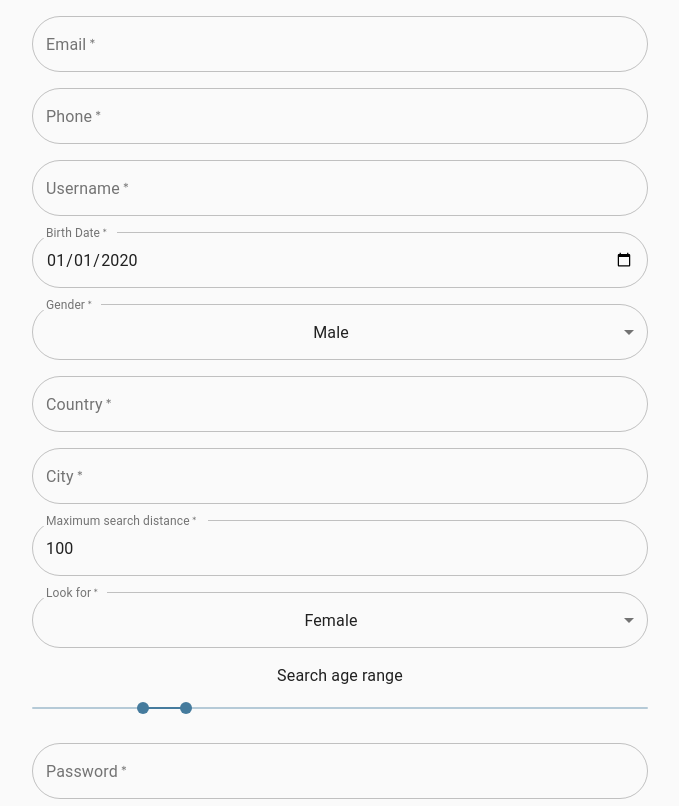
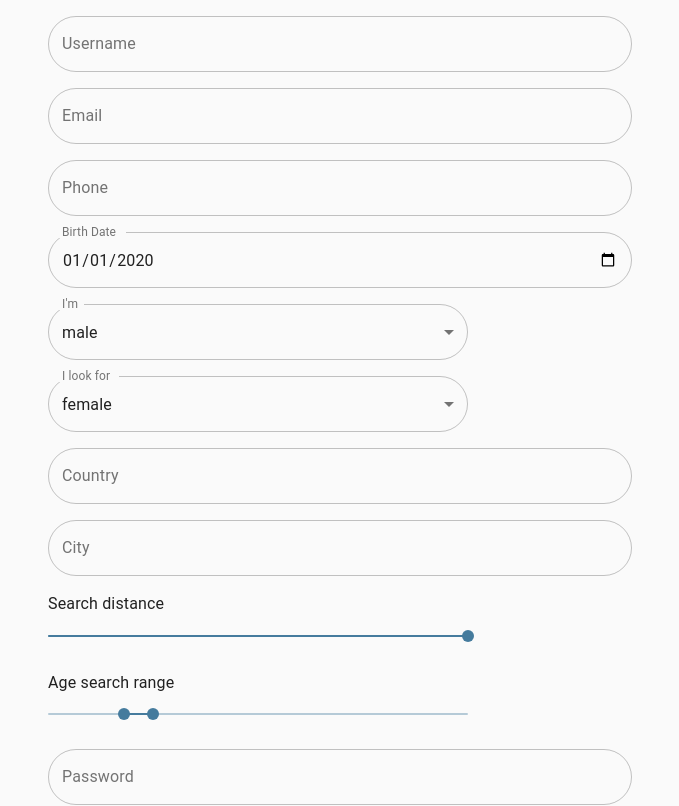
Before and after one commit to bmangust/matcha, a React (Create React App) app: page /register in a window 1280 px wide. Shown: the top 806 px of the page, without its empty margins (300-979 px from the left). Built offline with nearby package versions, Linux system fonts and the light colour scheme.

Commit message:
Refactor register to use Input component

```diff
--- a/src/App.jsx
+++ b/src/App.jsx
@@ -6,7 +6,7 @@ import { ThemeProvider } from "@material-ui/core/styles";
 import { theme } from "./theme";
 
 import LoginContainter from "./pages/Login/LoginContainer";
-import RegisterContainer from "./pages/Register/RegisterContainer";
+import Register from "./pages/Register/Register";
 import Main from "./containers/Main/Main";
 import { SnackbarProvider } from "notistack";
 import { useSelector } from "react-redux";
@@ -27,7 +27,7 @@ function App() {
             </Switch>
           ) : (
             <Switch>
-              <Route path="/register" component={RegisterContainer} exact />
+              <Route path="/register" component={Register} exact />
               <Route path="/login" component={LoginContainter} exact />
               <Route path="/">
                 <Redirect to="/login" />
--- a/src/pages/Register/Register.jsx
+++ b/src/pages/Register/Register.jsx
@@ -4,16 +4,30 @@ import { useSnackbar } from "notistack";
 import { api } from "../../axios";
 import {
   Button,
-  TextField,
-  MenuItem,
-  Typography,
-  Slider,
-  Box,
   makeStyles,
   Container,
   List,
+  ListItem,
 } from "@material-ui/core";
 import { theme } from "../../theme";
+import Input from "../../components/Input/Input";
+import {
+  changeEmail,
+  changeUsername,
+  changePhone,
+  // changeFirstName,
+  // changeLastName,
+  changeBirthDate,
+  changeGender,
+  changeCountry,
+  changeCity,
+  changeMaxDist,
+  changeLookFor,
+  changeSearchAgeRange,
+  changePassword,
+  changeConfirmPassword,
+} from "./registerSlice";
+import { useDispatch, useSelector } from "react-redux";
 
 const useStyles = makeStyles({
   Input: {
@@ -31,58 +45,44 @@ const useStyles = makeStyles({
 
 const Register = (props) => {
   const { enqueueSnackbar } = useSnackbar();
+  const dispatch = useDispatch();
   const classes = useStyles();
   const history = useHistory();
-
-  const genders = [
-    {
-      value: "male",
-      label: "Male",
-    },
-    {
-      value: "female",
-      label: "Female",
-    },
-    {
-      value: "both",
-      label: "Both",
-    },
-  ];
+  const {
+    email,
+    username,
+    password,
+    confirm,
+    birthDate,
+    phone,
+    gender,
+    country,
+    city,
+    maxDist,
+    lookFor,
+    minAge,
+    maxAge,
+  } = useSelector((state) => state.register);
 
   const onLoginHandler = (history) => {
     history.push("/login");
   };
 
-  const getDate = (timestamp) => {
-    const date = new Date(timestamp);
-    let year = date.getFullYear();
-    if (year < 10) year = "000" + year;
-    else if (year < 100) year = "00" + year;
-    else if (year < 1000) year = "0" + year;
-    else if (year > 3000) year = 3000;
-    let month = date.getMonth() + 1;
-    month = month < 10 ? "0" + month : "" + month;
-    let day = date.getDate();
-    day = day < 10 ? "0" + day : "" + day;
-    const formattedDate = `${year}-${month}-${day}`;
-    return formattedDate;
-  };
-
   const onRegisterHandler = async (e) => {
     e.preventDefault();
     const body = {
-      email: props.email,
-      username: props.username,
-      password: props.password,
-      birth_date: props.birthDate,
-      phone: props.phone,
-      gender: props.gender,
-      country: props.country,
-      city: props.city,
-      max_dist: props.maxDist,
-      look_for: props.lookFor,
-      min_age: props.minAge,
-      max_age: props.maxAge,
+      email: email,
+      username: username,
+      password: password,
+      birth_date: birthDate,
+      phone: phone,
+      gender: gender,
+      country: country,
+      city: city,
+      max_dist: maxDist,
+      look_for: lookFor,
+      min_age: minAge,
+      max_age: maxAge,
     };
     console.log(body);
     const response = await api.post("signup", body);
@@ -94,147 +94,147 @@ const Register = (props) => {
     }
   };
 
+  const inputs = [
+    {
+      name: "username",
+      type: "text",
+      label: "Username",
+      value: username,
+      onChange: (e) => {
+        dispatch(changeUsername(e.target.value));
+      },
+    },
+    // {
+    //   name: "firstName",
+    //   type: "text",
+    //   label: "First name",
+    //   value: firstName,
+    //   onChange: (e) => {
+    //     dispatch(changeFirstName(e.target.value));
+    //   },
+    // },
+    // {
+    //   name: "lastName",
+    //   type: "text",
+    //   label: "Last name",
+    //   value: lastName,
+    //   onChange: (e) => {
+    //     dispatch(changeLastName(e.target.value));
+    //   },
+    // },
+    {
+      name: "email",
+      type: "email",
+      label: "Email",
+      value: email,
+      onChange: (e) => {
+        dispatch(changeEmail(e.target.value));
+      },
+    },
+    {
+      name: "phone",
+      type: "text",
+      label: "Phone",
+      value: phone,
+      onChange: (e) => {
+        dispatch(changePhone(e.target.value));
+      },
+    },
+    {
+      name: "birthDate",
+      type: "date",
+      label: "Birth date",
+      value: birthDate,
+      onChange: (e) => {
+        dispatch(changeBirthDate(e.target.value));
+      },
+    },
+    {
+      name: "gender",
+      type: "select",
+      label: "I'm",
+      values: ["male", "female"],
+      value: gender,
+      onChange: (e) => {
+        dispatch(changeGender(e.target.value));
+      },
+    },
+    {
+      name: "lookFor",
+      type: "select",
+      label: "I look for",
+      values: ["male", "female", "both"],
+      value: lookFor,
+      onChange: (e) => {
+        dispatch(changeLookFor(e.target.value));
+      },
+    },
+    {
+      name: "country",
+      type: "text",
+      label: "Country",
+      value: country,
+      onChange: (e) => {
+        dispatch(changeCountry(e.target.value));
+      },
+    },
+    {
+      name: "city",
+      type: "text",
+      label: "City",
+      value: city,
+      onChange: (e) => {
+        dispatch(changeCity(e.target.value));
+      },
+    },
+    {
+      name: "maxDistance",
+      type: "slider",
+      label: "Search distance",
+      value: maxDist,
+      onChange: (value) => {
+        dispatch(changeMaxDist(value));
+      },
+    },
+    {
+      name: "ageRange",
+      type: "slider",
+      label: "Age search range",
+      value: [minAge, maxAge],
+      onChange: (value) => {
+        dispatch(changeSearchAgeRange(value));
+      },
+    },
+    {
+      name: "password",
+      type: "password",
+      label: "Password",
+      value: password,
+      onChange: (e) => {
+        dispatch(changePassword(e.target.value));
+      },
+    },
+    {
+      name: "confirm",
+      type: "password",
+      label: "Confirm",
+      value: confirm,
+      onChange: (e) => {
+        dispatch(changeConfirmPassword(e.target.value));
+      },
+    },
+  ];
+
   return (
     <Container>
       <form className={classes.Form}>
         <List>
-          <TextField
-            className={classes.Input}
-            type="email"
-            label="Email"
-            value={props.email}
-            onChange={(e) => props.changeEmail(e.target.value)}
-            required
-          />
-          <TextField
-            className={classes.Input}
-            type="text"
-            label="Phone"
-            value={props.phone}
-            onChange={(e) => props.changePhone(e.target.value)}
-            required
-          />
-          <TextField
-            className={classes.Input}
-            type="text"
-            label="Username"
-            value={props.username}
-            onChange={(e) => props.changeUsername(e.target.value)}
-            required
-          />
-          {/* <TextField
-        className={classes.Input}
-        type="text"
-        label="First Name"
+          {inputs.map((el) => (
+            <ListItem key={el.name}>
+              <Input {...el} />
+            </ListItem>
+          ))}
 
-        value={props.firstName}
-        onChange={(e) => props.changeFirstName(e.target.value)}
-        required
-      />
-      <TextField
-        className={classes.Input}
-        type="text"
-        label="Last Name"
-
-        value={props.lastName}
-        onChange={(e) => props.changeLastName(e.target.value)}
-        required
-      /> */}
-          <TextField
-            className={classes.Input}
-            type="date"
-            label="Birth Date"
-            InputLabelProps={{ shrink: true }}
-            value={getDate(props.birthDate)}
-            onChange={(e) => props.changeBirthDate(e.target.value)}
-            required
-          />
-
-          <TextField
-            className={classes.Input}
-            type="select"
-            label="Gender"
-            value={props.gender}
-            onChange={(e) => props.changeGender(e.target.value)}
-            required
-            select
-          >
-            {genders
-              .filter((el) => el.value !== "both")
-              .map((el) => (
-                <MenuItem key={el.value} value={el.value}>
-                  {el.label}
-                </MenuItem>
-              ))}
-          </TextField>
-          <TextField
-            className={classes.Input}
-            type="text"
-            label="Country"
-            value={props.country}
-            onChange={(e) => props.changeCountry(e.target.value)}
-            required
-          />
-          <TextField
-            className={classes.Input}
-            type="text"
-            label="City"
-            value={props.city}
-            onChange={(e) => props.changeCity(e.target.value)}
-            required
-          />
-          <TextField
-            className={classes.Input}
-            type="number"
-            label="Maximum search distance"
-            value={props.maxDist}
-            onChange={(e) => props.changeMaxDist(e.target.value)}
-            required
-          />
-          <TextField
-            className={classes.Input}
-            type="select"
-            label="Look for"
-            value={props.lookFor}
-            onChange={(e) => props.changeLookFor(e.target.value)}
-            required
-            select
-          >
-            {genders.map((el) => (
-              <MenuItem key={el.value} value={el.value}>
-                {el.label}
-              </MenuItem>
-            ))}
-          </TextField>
-          <Box className={classes.Input}>
-            <Typography id="range-slider" gutterBottom>
-              Search age range
-            </Typography>
-            <Slider
-              value={[props.minAge, props.maxAge]}
-              onChange={(e, value) => props.changeSearchAgeRange(value)}
-              valueLabelDisplay="auto"
-              aria-labelledby="range-slider"
-            />
-          </Box>
-          <TextField
-            className={classes.Input}
-            type="password"
-            label="Password"
-            value={props.password}
-            onChange={(e) => props.changePassword(e.target.value)}
-            required
-          />
-          <TextField
-            className={classes.Input}
-            type="password"
-            label="Confirm password"
-            value={props.confirm}
-            onChange={(e) => {
-              props.changeConfirmPassword(e.target.value);
-            }}
-            required
-          />
           <Button
             className={classes.Button}
             variant="contained"
--- a/src/pages/Register/registerSlice.js
+++ b/src/pages/Register/registerSlice.js
@@ -23,6 +23,7 @@ const registerSlice = createSlice({
   initialState: initialRegisterState,
   reducers: {
     changeEmail(state, action) {
+      console.log(action);
       state.email = action.payload;
     },
     changeUsername(state, action) {
--- a/src/store/UISlice.js
+++ b/src/store/UISlice.js
@@ -24,6 +24,7 @@ const UISlice = createSlice({
     setHeader(state, { payload }) {
       state.header = payload.header;
     },
+    resetUIState: () => initialUIState,
     // setCompanion(state, { payload }) {
     //   state.companion = payload.companion;
     // },
@@ -35,6 +36,7 @@ export const {
   hideBackButton,
   setSelectedTab,
   setHeader,
+  resetUIState,
   // setCompanion,
 } = UISlice.actions;
 
```
Also changed, not shown: src/store/generalSlice.js (+6 -13 lines).
